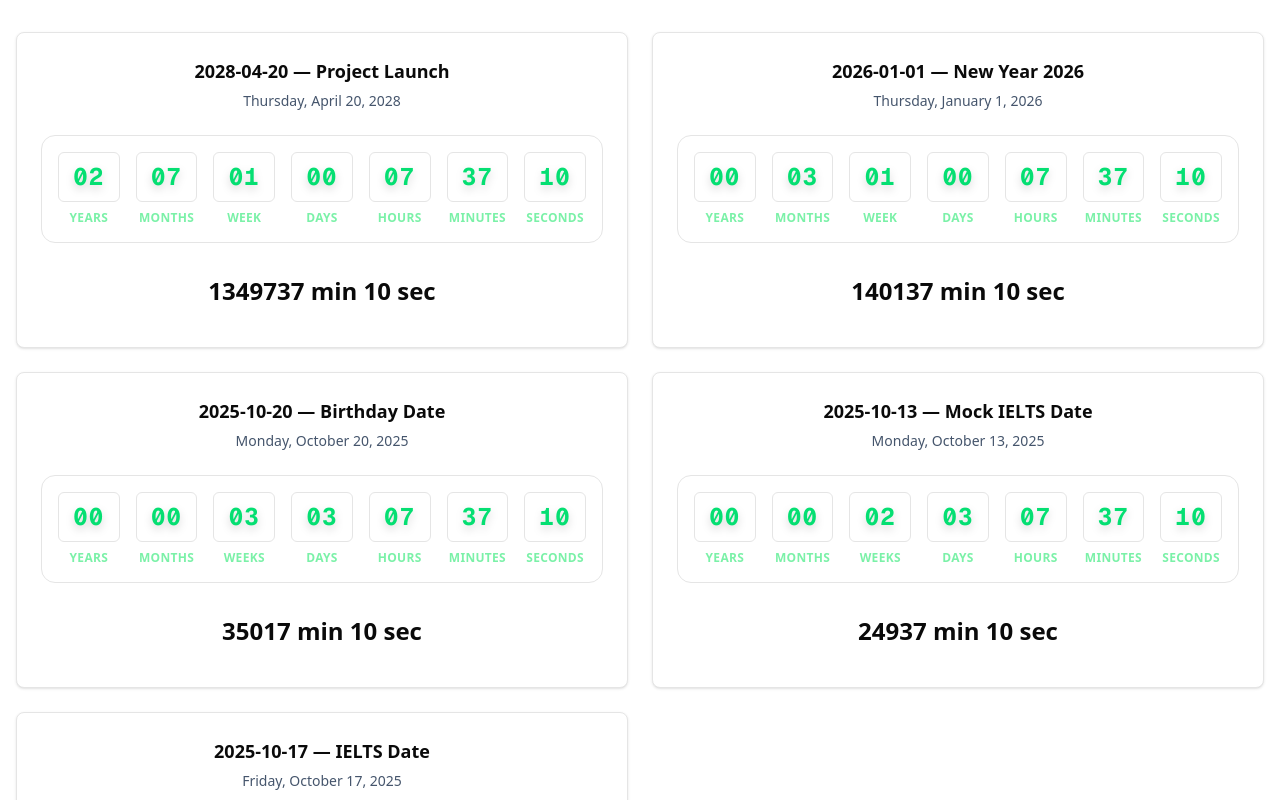
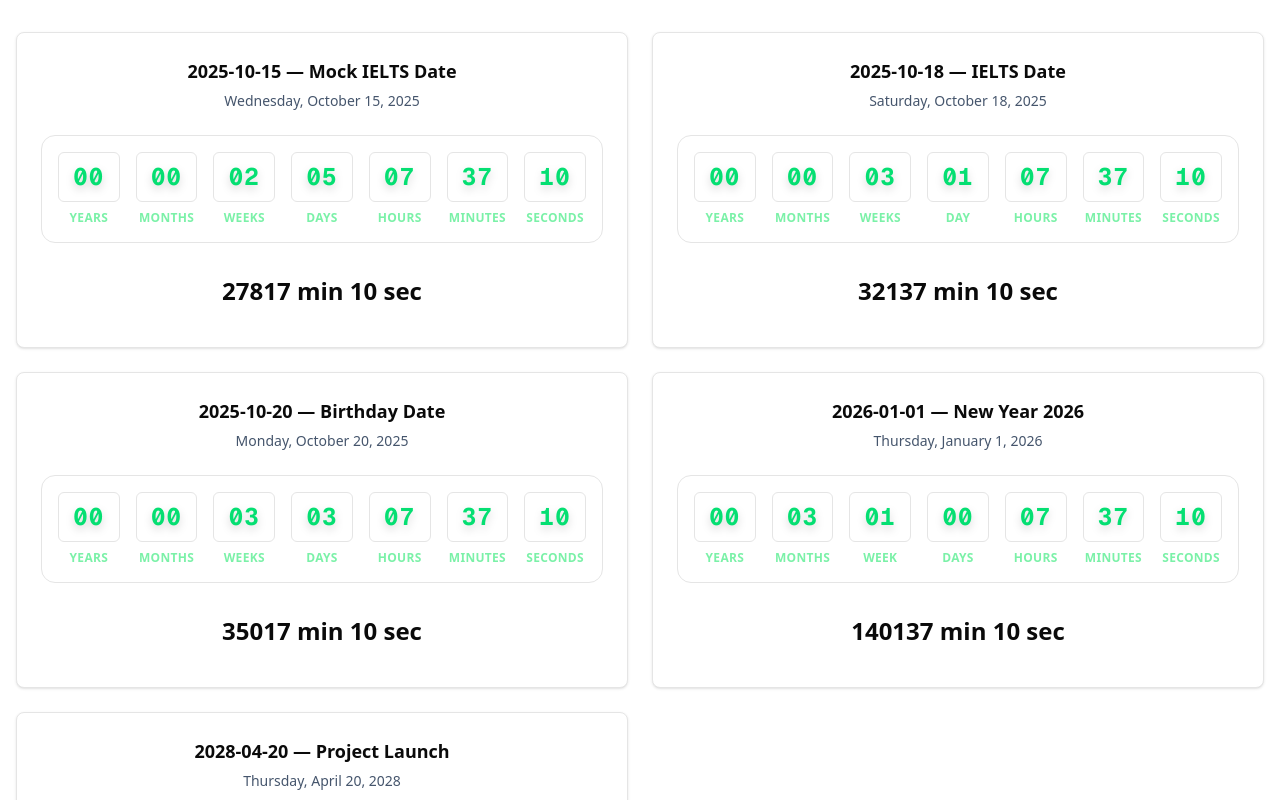
Before and after one commit to jasurkhaitov/reminder, a Next.js app: page / in a window 1280 px wide. Shown: the top 800 px of the page. Built offline with nearby package versions, Linux system fonts and the light colour scheme.

Commit message:
deadlines are updated

```diff
--- a/app/(root)/page.tsx
+++ b/app/(root)/page.tsx
@@ -3,11 +3,11 @@
 import { CountdownCard } from '@/components/CountDownCard'
 
 const TARGET_DATES = [
+  { date: "2025-10-15", label: "Mock IELTS Date" },
+  { date: "2025-10-18", label: "IELTS Date" },
+  { date: "2025-10-20", label: "Birthday Date" },
+  { date: "2026-01-01", label: "New Year 2026" },
   { date: "2028-04-20", label: "Project Launch" },
-  { date: "2026-01-01", label: "New Year 2026" },
-  { date: "2025-10-20", label: "Birthday Date" },
-  { date: "2025-10-13", label: "Mock IELTS Date" },
-  { date: "2025-10-17", label: "IELTS Date" },
 ]
 
 function RootPage() {
```
